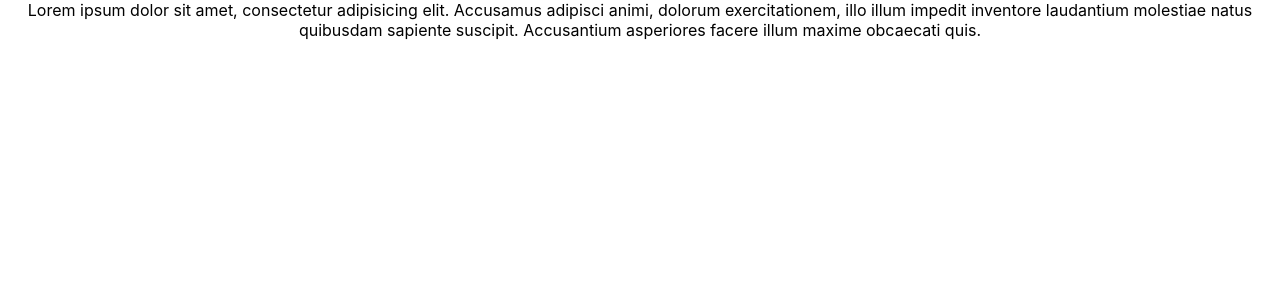
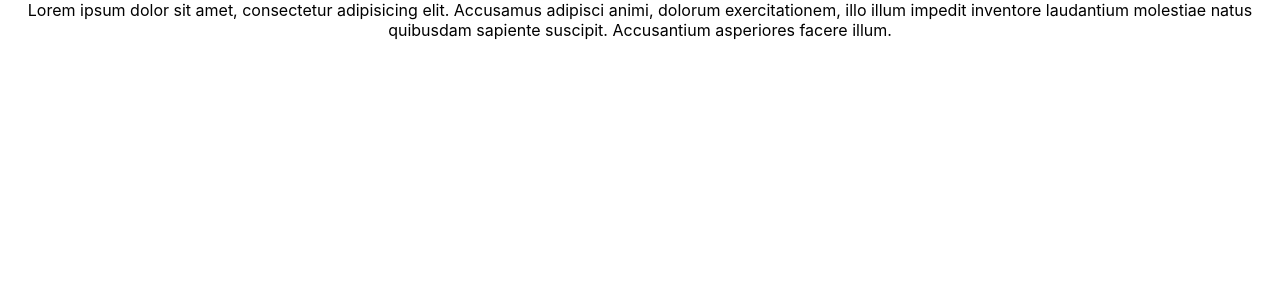
Before and after one commit to TheHaxy/InternshipReactApp, a React (Create React App) app: page / in a window 1280 px wide. Shown: the top 300 px of the page. Built offline with nearby package versions, Linux system fonts and the light colour scheme.

Commit message:
create new component

```diff
--- a/src/components/HeaderComponent/Header.jsx
+++ b/src/components/HeaderComponent/Header.jsx
@@ -6,7 +6,7 @@ const Header = () => {
         <div className={headerClasses.header}>
             Lorem ipsum dolor sit amet, consectetur adipisicing elit. Accusamus adipisci animi, dolorum exercitationem,
             illo illum impedit inventore laudantium molestiae natus quibusdam sapiente suscipit. Accusantium asperiores
-            facere illum maxime obcaecati quis.
+            facere illum.
         </div>
     );
 };
```
